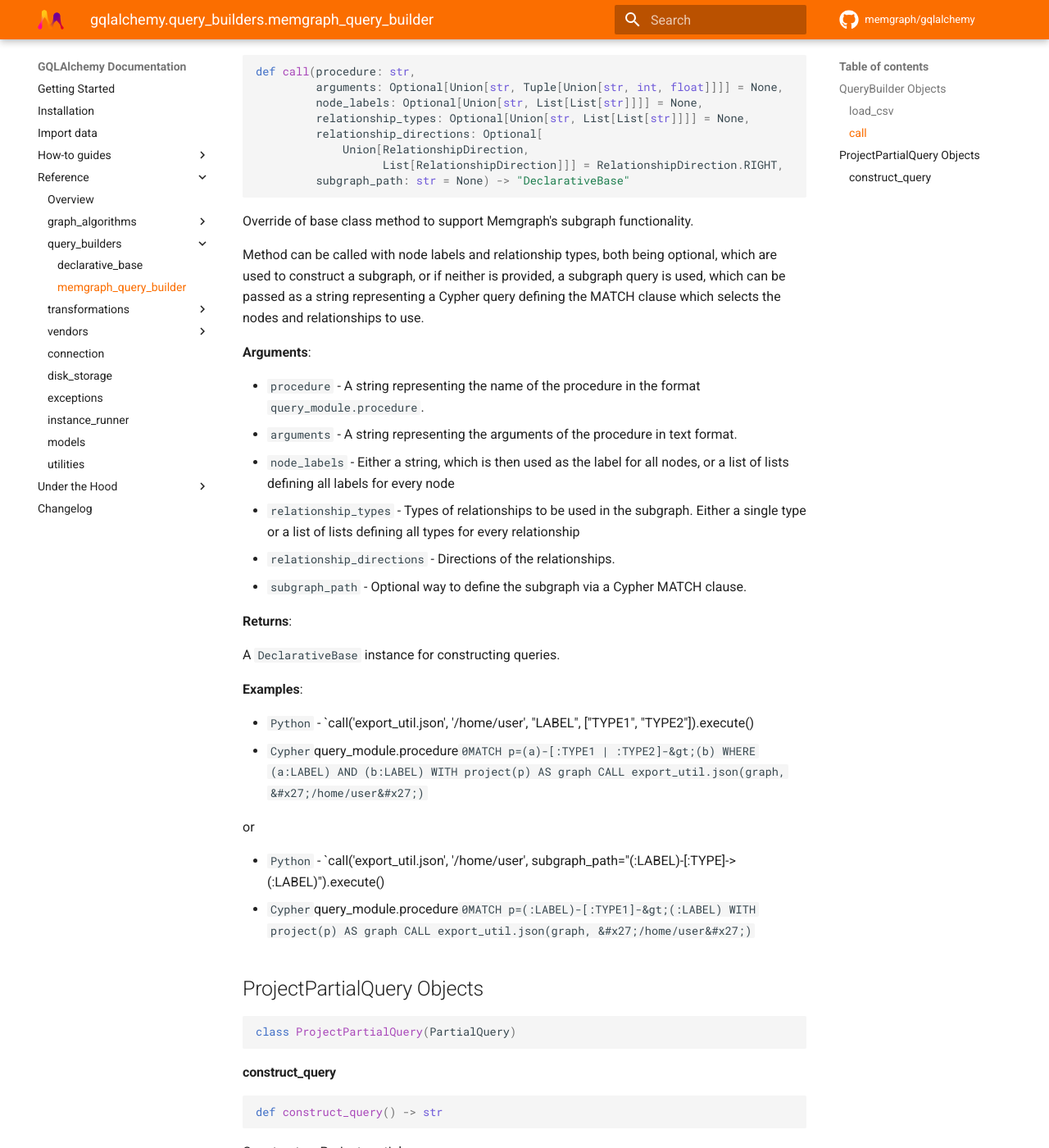
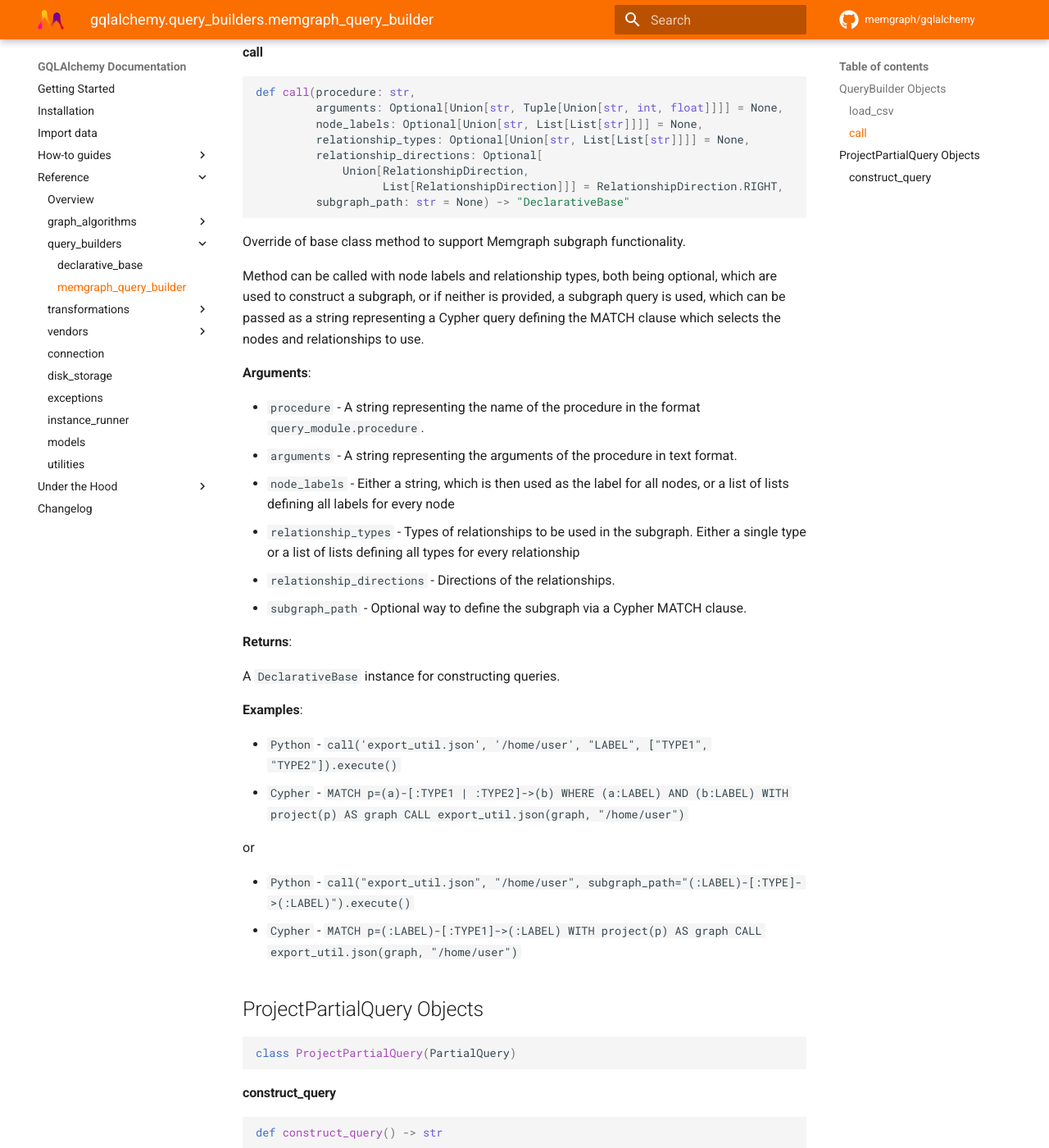
Before and after one commit to memgraph/gqlalchemy, an MkDocs documentation site: the page built from docs/reference/gqlalchemy/query_builders/memgraph_query_builder.md, in a window 1280 px wide and 1400 px high, scrolled down 960 px. Shown: the whole window at 82% size. Built offline with MkDocs 1.6.1 and Material for MkDocs 9.7.7, drawn with Linux system fonts in a browser that asks for light colours; comment, search, counter and statistics services are not loaded; some of the changed text lies outside the part shown.

Commit message:
Fix chars.

````diff
--- a/docs/reference/gqlalchemy/query_builders/memgraph_query_builder.md
+++ b/docs/reference/gqlalchemy/query_builders/memgraph_query_builder.md
@@ -35,12 +35,12 @@ Load data from a CSV file by executing a Cypher query for each row.
   Load CSV with header:
 
 - `Python` - `load_csv(path="path/to/my/file.csv", header=True, row="row").return_().execute()`
-- `Cypher` - `http://`0
+- `Cypher` - `LOAD CSV FROM "path/to/my/file.csv" WITH HEADER AS row RETURN *;`
 
   Load CSV without header:
 
-- `Python` - `http://`2
-- `Cypher` - `http://`4
+- `Python` - `load_csv(path="path/to/my/file.csv", header=False, row="row").return_().execute()`
+- `Cypher` - `LOAD CSV FROM "path/to/my/file.csv" NO HEADER AS row RETURN *;`
 
 #### call
 
@@ -55,7 +55,7 @@ def call(procedure: str,
          subgraph_path: str = None) -> "DeclarativeBase"
 ```
 
-Override of base class method to support Memgraph&#x27;s subgraph functionality.
+Override of base class method to support Memgraph subgraph functionality.
 
 Method can be called with node labels and relationship types, both being optional, which are used to construct
 a subgraph, or if neither is provided, a subgraph query is used, which can be passed as a string representing a
@@ -82,15 +82,13 @@ Cypher query defining the MATCH clause which selects the nodes and relationships
 
 **Examples**:
 
-- `Python` - `call('export_util.json', '/home/user', "LABEL", ["TYPE1", "TYPE2"]).execute()
-- `Cypher`query_module.procedure`0MATCH p=(a)-[:TYPE1 | :TYPE2]-&gt;(b) WHERE (a:LABEL) AND (b:LABEL)
-  WITH project(p) AS graph CALL export_util.json(graph, &#x27;/home/user&#x27;)`
+- `Python` - `call('export_util.json', '/home/user', "LABEL", ["TYPE1", "TYPE2"]).execute()`
+- `Cypher` - `MATCH p=(a)-[:TYPE1 | :TYPE2]->(b) WHERE (a:LABEL) AND (b:LABEL) WITH project(p) AS graph CALL export_util.json(graph, "/home/user")`
 
   or
 
-- `Python` - `call(&#x27;export_util.json&#x27;, &#x27;/home/user&#x27;, subgraph_path=&quot;(:LABEL)-[:TYPE]-&gt;(:LABEL)&quot;).execute()
-- `Cypher`query_module.procedure`0MATCH p=(:LABEL)-[:TYPE1]-&gt;(:LABEL) WITH project(p) AS graph
-  CALL export_util.json(graph, &#x27;/home/user&#x27;)`
+- `Python` - `call("export_util.json", "/home/user", subgraph_path="(:LABEL)-[:TYPE]->(:LABEL)").execute()`
+- `Cypher` - `MATCH p=(:LABEL)-[:TYPE1]->(:LABEL) WITH project(p) AS graph CALL export_util.json(graph, "/home/user")`
 
 ## ProjectPartialQuery Objects
 
@@ -106,5 +104,5 @@ def construct_query() -> str
 
 Constructs a Project partial query.
 
-Given path part of a query (e.g. (:LABEL)-[:TYPE]-&gt;(:LABEL2)),
+Given path part of a query (e.g. (:LABEL)-[:TYPE]->(:LABEL2)),
 adds MATCH, a path identifier and appends the WITH clause.
````
